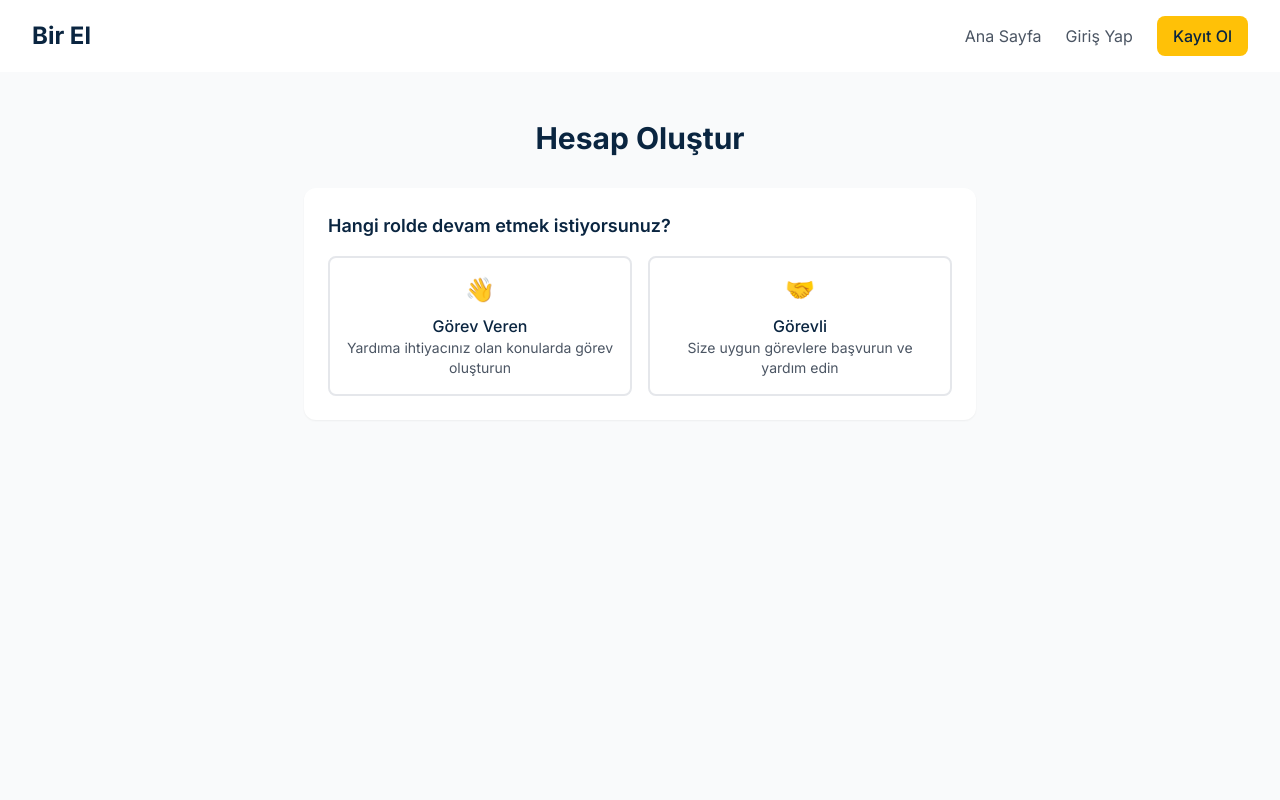
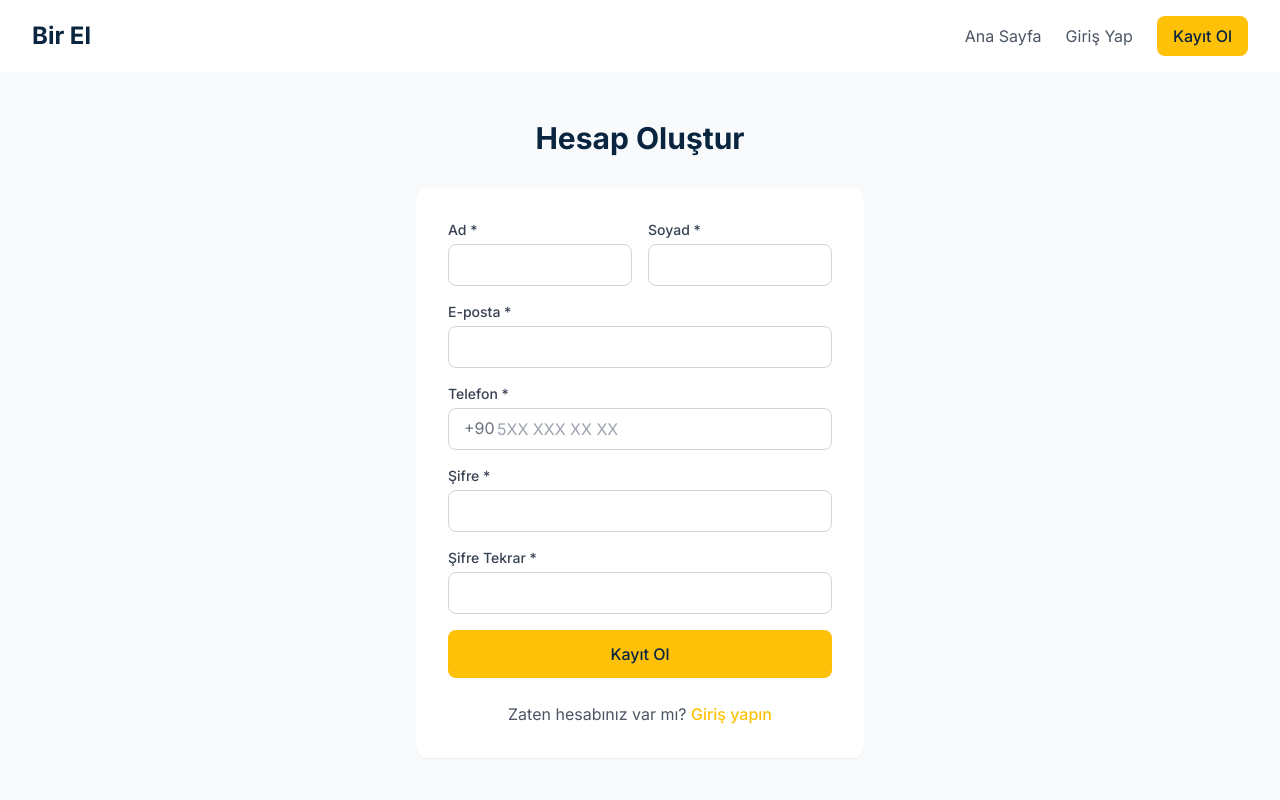
Before and after one commit to firatdalkilic/birel, a Next.js app: page /kayit in a window 1280 px wide. Shown: the top 800 px of the page. Built offline with nearby package versions, Linux system fonts and the light colour scheme.

Commit message:
Kayıt sistemi yeniden düzenlendi - Önce kayıt, sonra rol seçimi mantığına geçildi

```diff
--- /dev/null
+++ b/src/app/api/register/route.ts
@@ -0,0 +1,84 @@
+import { NextResponse } from 'next/server';
+import bcrypt from 'bcryptjs';
+import jwt from 'jsonwebtoken';
+import dbConnect from '@/lib/dbConnect';
+import User from '@/models/User';
+
+export async function POST(req: Request) {
+  // CORS headers
+  if (req.method === 'OPTIONS') {
+    return new NextResponse(null, {
+      status: 200,
+      headers: {
+        'Access-Control-Allow-Methods': 'POST',
+        'Access-Control-Allow-Headers': 'Content-Type',
+      },
+    });
+  }
+
+  try {
+    console.log('Kayıt API çağrısı başladı');
+    await dbConnect();
+
+    const body = await req.json();
+    console.log('Gelen veri:', body);
+
+    // Validasyon
+    if (!body.email || !body.password || !body.firstName || !body.lastName || !body.phone) {
+      return NextResponse.json(
+        { error: 'Tüm zorunlu alanları doldurun' },
+        { status: 400 }
+      );
+    }
+
+    // E-posta kontrolü
+    const existingUser = await User.findOne({ email: body.email });
+    if (existingUser) {
+      console.log('E-posta zaten kullanımda:', body.email);
+      return NextResponse.json(
+        { error: 'Bu e-posta adresi zaten kullanımda' },
+        { status: 400 }
+      );
+    }
+
+    // Şifre hash'leme
+    const salt = await bcrypt.genSalt(10);
+    const passwordHash = await bcrypt.hash(body.password, salt);
+
+    // Yeni kullanıcı oluşturma
+    const user = await User.create({
+      firstName: body.firstName,
+      lastName: body.lastName,
+      email: body.email,
+      phone: body.phone,
+      passwordHash,
+      lastSelectedRole: null,
+      roles: [],
+    });
+    console.log('Yeni kullanıcı oluşturuldu:', user._id);
+
+    // JWT token oluşturma
+    const token = jwt.sign(
+      { userId: user._id },
+      process.env.JWT_SECRET || 'default-secret',
+      { expiresIn: '7d' }
+    );
+
+    return NextResponse.json({
+      message: 'Kayıt başarılı',
+      token,
+      user: {
+        id: user._id,
+        firstName: user.firstName,
+        lastName: user.lastName,
+        email: user.email,
+      },
+    });
+  } catch (error: any) {
+    console.error('API hatası:', error);
+    return NextResponse.json(
+      { error: error.message || 'Bir hata oluştu' },
+      { status: 500 }
+    );
+  }
+}
--- a/src/app/kayit/page.tsx
+++ b/src/app/kayit/page.tsx
@@ -6,7 +6,6 @@ import Link from "next/link";
 
 export default function RegisterPage() {
   const router = useRouter();
-  const [selectedRole, setSelectedRole] = useState<'gorevveren' | 'gorevli' | null>(null);
   const [isAuthenticated, setIsAuthenticated] = useState(false);
 
   useEffect(() => {
@@ -14,15 +13,7 @@ export default function RegisterPage() {
     const token = localStorage.getItem('token');
     if (token) {
       setIsAuthenticated(true);
-      // Role göre yönlendirme
-      const lastSelectedRole = localStorage.getItem('selectedRole');
-      if (!lastSelectedRole) {
       router.push('/rol-sec');
-      } else if (lastSelectedRole === 'gorevveren') {
-        router.push('/dashboard/gorevveren');
-      } else if (lastSelectedRole === 'gorevli') {
-        router.push('/dashboard/gorevli');
-      }
     }
   }, [router]);
 
@@ -35,6 +26,7 @@ export default function RegisterPage() {
     firstName: "",
     lastName: "",
     email: "",
+    phone: "",
     password: "",
     confirmPassword: "",
   });
@@ -47,22 +39,15 @@ export default function RegisterPage() {
       return;
     }
 
-    if (!selectedRole) {
-      alert("Lütfen bir rol seçin!");
-      return;
-    }
-
     try {
-      const endpoint = selectedRole === 'gorevli' ? '/api/register-gorevli' : '/api/register-gorevveren';
-
-      const response = await fetch(endpoint, {
+      const response = await fetch('/api/register', {
         method: 'POST',
         headers: {
           'Content-Type': 'application/json',
         },
         body: JSON.stringify({
           ...formData,
-          role: selectedRole,
+          phone: formData.phone.startsWith('+90') ? formData.phone : `+90${formData.phone.replace(/\D/g, '')}`,
         }),
       });
 
@@ -84,52 +69,12 @@ export default function RegisterPage() {
   return (
     <div className="min-h-screen bg-gray-50 py-12">
       <div className="container-custom">
-        <div className="max-w-2xl mx-auto">
+        <div className="max-w-md mx-auto">
           <h1 className="text-3xl font-bold text-center text-[#0A2540] mb-8">
             Hesap Oluştur
           </h1>
 
-          {/* Rol Seçimi */}
-          <div className="bg-white p-6 rounded-xl shadow-sm mb-8">
-            <h2 className="text-lg font-semibold text-[#0A2540] mb-4">Hangi rolde devam etmek istiyorsunuz?</h2>
-            <div className="grid grid-cols-1 md:grid-cols-2 gap-4">
-              <button
-                type="button"
-                onClick={() => setSelectedRole('gorevveren')}
-                className={`p-4 rounded-lg border-2 transition-all ${
-                  selectedRole === 'gorevveren'
-                    ? 'border-[#FFC107] bg-[#FFC107]/10'
-                    : 'border-gray-200 hover:border-[#FFC107]'
-                }`}
-              >
-                <div className="text-2xl mb-2">👋</div>
-                <h3 className="font-medium text-[#0A2540]">Görev Veren</h3>
-                <p className="text-sm text-gray-600">Yardıma ihtiyacınız olan konularda görev oluşturun</p>
-              </button>
-
-              <button
-                type="button"
-                onClick={() => setSelectedRole('gorevli')}
-                className={`p-4 rounded-lg border-2 transition-all ${
-                  selectedRole === 'gorevli'
-                    ? 'border-[#FFC107] bg-[#FFC107]/10'
-                    : 'border-gray-200 hover:border-[#FFC107]'
-                }`}
-              >
-                <div className="text-2xl mb-2">🤝</div>
-                <h3 className="font-medium text-[#0A2540]">Görevli</h3>
-                <p className="text-sm text-gray-600">Size uygun görevlere başvurun ve yardım edin</p>
-              </button>
-            </div>
-          </div>
-
-          {/* Kayıt Formu */}
-          {selectedRole && (
           <div className="bg-white p-8 rounded-xl shadow-sm">
-              <h2 className="text-xl font-semibold text-[#0A2540] mb-6">
-                {selectedRole === 'gorevveren' ? 'Görev Veren' : 'Görevli'} Kayıt Formu
-              </h2>
-
             <form onSubmit={handleSubmit} className="space-y-4">
               <div className="grid grid-cols-1 md:grid-cols-2 gap-4">
                 <div>
@@ -173,6 +118,25 @@ export default function RegisterPage() {
                   className="w-full px-4 py-2 border border-gray-300 rounded-lg focus:ring-2 focus:ring-[#FFC107] focus:border-transparent"
                   required
                 />
+              </div>
+
+              <div>
+                <label htmlFor="phone" className="block text-sm font-medium text-gray-700 mb-1">
+                  Telefon *
+                </label>
+                <div className="relative">
+                  <span className="absolute left-4 top-2 text-gray-500">+90</span>
+                  <input
+                    type="tel"
+                    id="phone"
+                    value={formData.phone}
+                    onChange={(e) => setFormData({ ...formData, phone: e.target.value })}
+                    className="w-full px-4 py-2 pl-12 border border-gray-300 rounded-lg focus:ring-2 focus:ring-[#FFC107] focus:border-transparent"
+                    placeholder="5XX XXX XX XX"
+                    required
+                    pattern="^\+?90?[0-9]{10}$"
+                  />
+                </div>
               </div>
 
               <div>
@@ -222,7 +186,6 @@ export default function RegisterPage() {
               </p>
             </div>
           </div>
-          )}
         </div>
       </div>
     </div>
```
Lines whose indentation alone changed are shown as unchanged.
